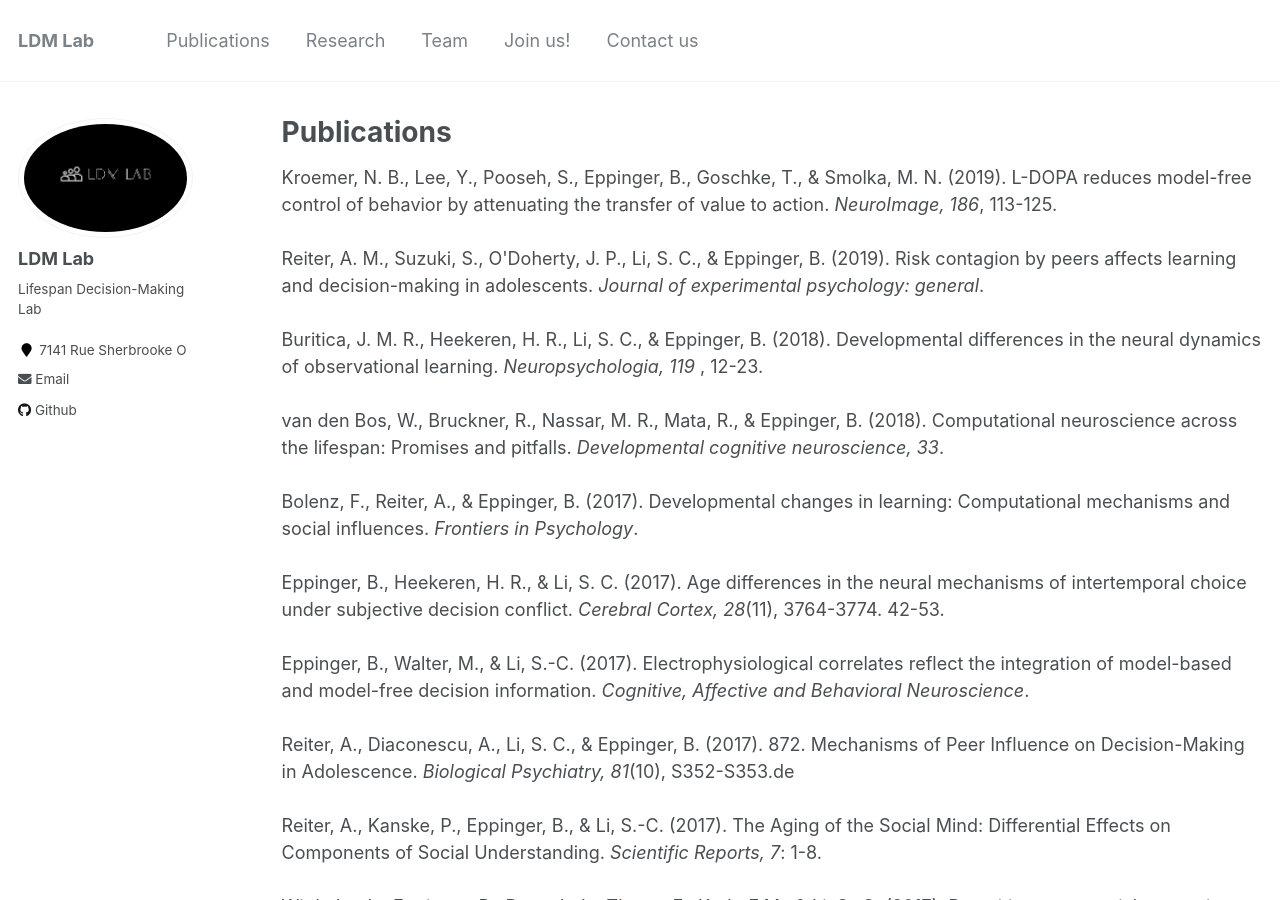
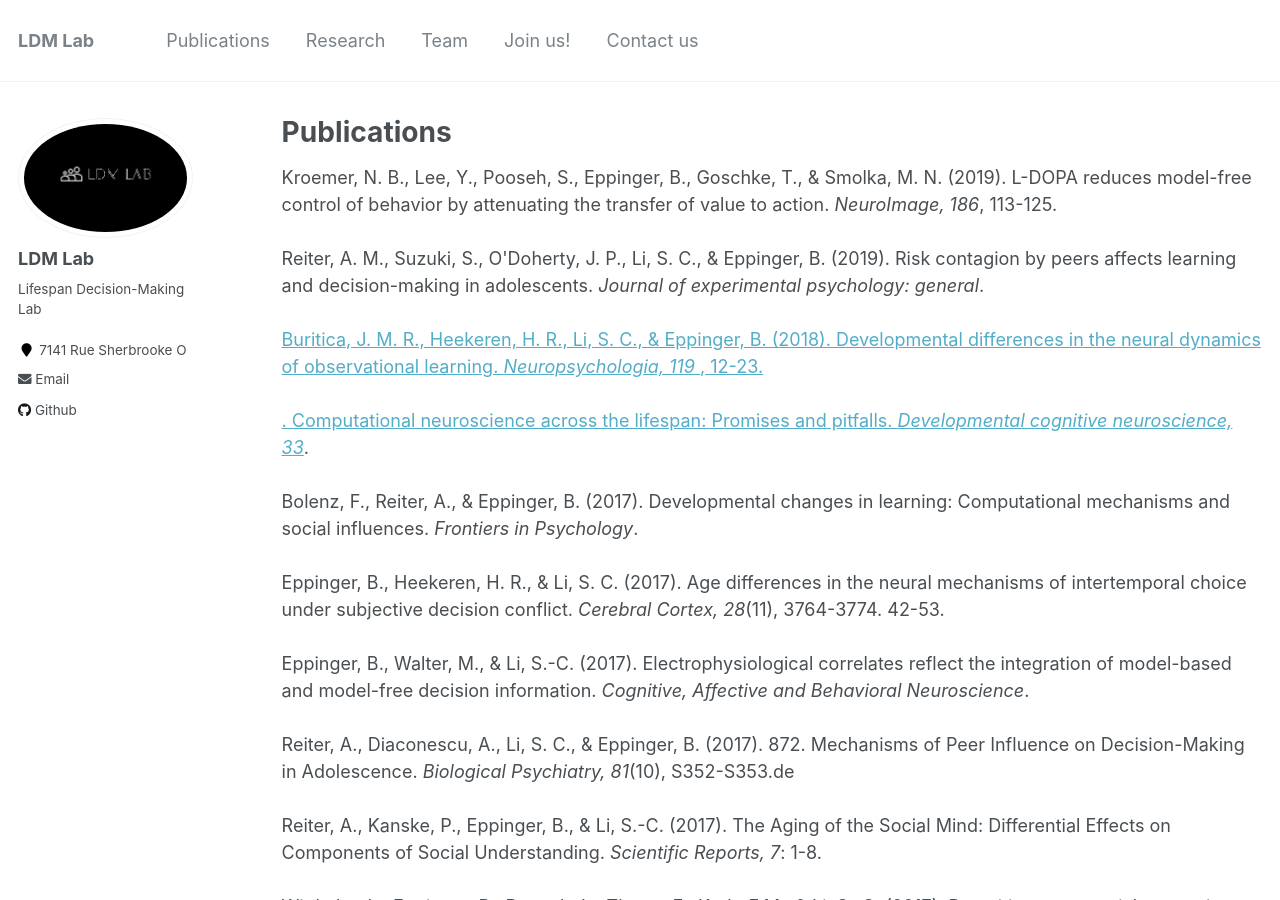
Before and after one commit to seandamiandevine/LDMLab.github.io, a Jekyll site: the page built from _pages/publications.html, in a window 1280 px wide and 900 px high. Built offline with Jekyll 4.4.1, drawn with Linux system fonts in a browser that asks for light colours.

Commit message:
Update publications.html

```diff
--- a/_pages/publications.html
+++ b/_pages/publications.html
@@ -14,9 +14,9 @@
 <br><br>
 Reiter, A. M., Suzuki, S., O'Doherty, J. P., Li, S. C., & Eppinger, B. (2019). Risk contagion by peers affects learning and decision-making in adolescents. <i>Journal of experimental psychology: general</i>.
 <br><br>
-Buritica, J. M. R., Heekeren, H. R., Li, S. C., & Eppinger, B. (2018). Developmental differences in the neural dynamics of observational learning. <i>Neuropsychologia, 119 </i>, 12-23.
+<a href = "ldmlab.github.io/pdf_publications/Buritica, J. M. R., Heekeren, H. R., Li, S. C., & Eppinger, B. (2018).pdf">Buritica, J. M. R., Heekeren, H. R., Li, S. C., & Eppinger, B. (2018). Developmental differences in the neural dynamics of observational learning. <i>Neuropsychologia, 119 </i>, 12-23.</a>
 <br><br>
-van den Bos, W., Bruckner, R., Nassar, M. R., Mata, R., & Eppinger, B. (2018). Computational neuroscience across the lifespan: Promises and pitfalls. <i>Developmental cognitive neuroscience, 33</i>.
+<a href = "ldmlab.github.io/pdf_publications/van den Bos, W., Bruckner, R., Nassar, M. R., Mata, R., & Eppinger, B. (2018)">. Computational neuroscience across the lifespan: Promises and pitfalls. <i>Developmental cognitive neuroscience, 33</i></a>.
 <br><br>
 Bolenz, F., Reiter, A., & Eppinger, B. (2017). Developmental changes in learning: Computational mechanisms and social influences. <i>Frontiers in Psychology</i>.
 <br><br>
```
